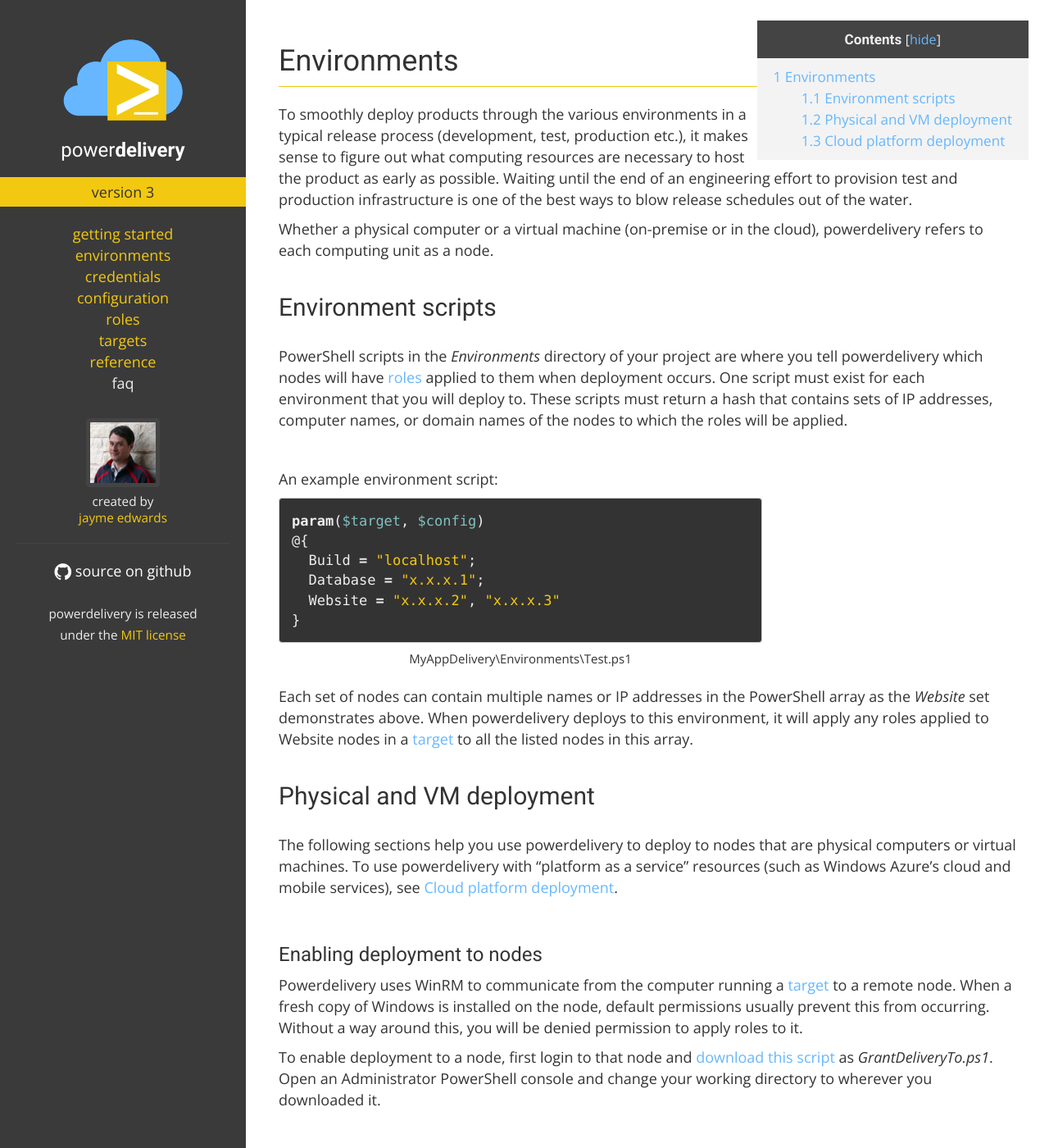
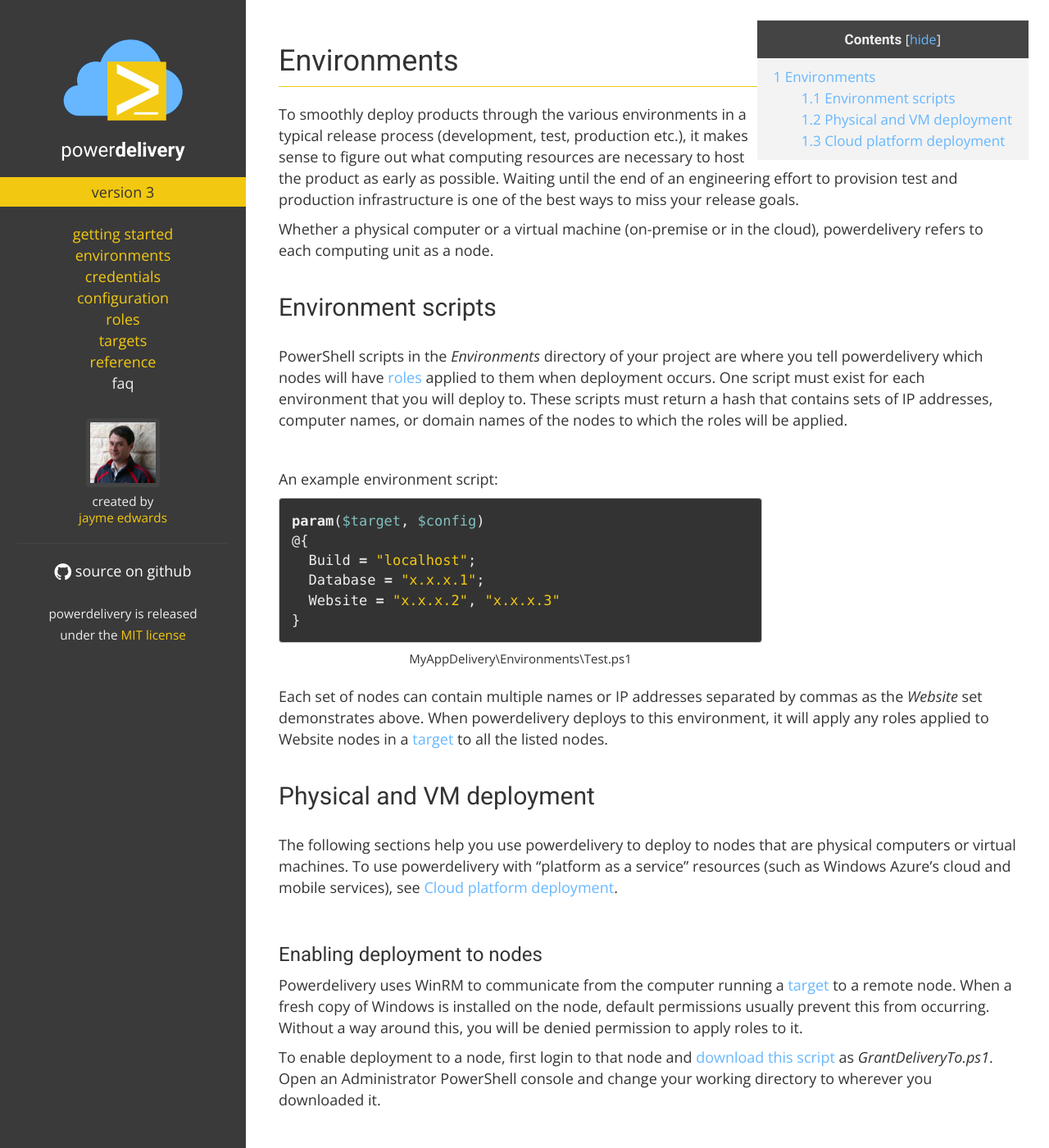
Before and after one commit to eavonius/powerdelivery, a Jekyll site: the page built from environments.markdown, in a window 1280 px wide and 1400 px high. Shown: the whole window at 82% size. Built offline with Jekyll 4.4.1, drawn with Linux system fonts in a browser that asks for light colours; nearby versions of some CDN libraries; some of the changed text lies outside the part shown.

Commit message:
More updates

```diff
--- a/credentials.markdown
+++ b/credentials.markdown
@@ -125,7 +125,7 @@ In your role script, use the *Credentials* property of the [$target parameter](r
 
 <br />
 
-The example below assumes credentials for *me@somewhere.com* were encrypted with the *ExampleKey* key:
+The example below assumes credentials for *me@somewhere.com* were encrypted with powerdelivery:
 
 {% highlight powershell %}
 Delivery:Role -Up {
--- a/environments.markdown
+++ b/environments.markdown
@@ -6,7 +6,7 @@ layout: page
 
 # Environments
 
-To smoothly deploy products through the various environments in a typical release process (development, test, production etc.), it makes sense to figure out what computing resources are necessary to host the product as early as possible. Waiting until the end of an engineering effort to provision test and production infrastructure is one of the best ways to blow release schedules out of the water.
+To smoothly deploy products through the various environments in a typical release process (development, test, production etc.), it makes sense to figure out what computing resources are necessary to host the product as early as possible. Waiting until the end of an engineering effort to provision test and production infrastructure is one of the best ways to miss your release goals.
 
 Whether a physical computer or a virtual machine (on-premise or in the cloud), powerdelivery refers to each computing unit as a node.
 
@@ -32,7 +32,7 @@ param($target, $config)
   </div>
 </div>
 
-Each set of nodes can contain multiple names or IP addresses in the PowerShell array as the *Website* set demonstrates above. When powerdelivery deploys to this environment, it will apply any roles applied to Website nodes in a [target](targets.html) to all the listed nodes in this array.
+Each set of nodes can contain multiple names or IP addresses separated by commas as the *Website* set demonstrates above. When powerdelivery deploys to this environment, it will apply any roles applied to Website nodes in a [target](targets.html) to all the listed nodes.
 
 <a name="physical_and_vm_deployment"></a>
 
@@ -58,7 +58,7 @@ The PowerShell console session below demonstrates permitting the user MYDOMAIN\s
     <div class="console">
 {% highlight powershell %}
 PS> .\GrantDeliveryTo.ps1 "MYDOMAIN\someuser"
-"MYDOMAIN\someuser" has been permitted to run PowerShell remotely on this computer.
+"MYDOMAIN\someuser" has been permitted to deploy to this computer with powerdelivery.
 {% endhighlight %}
     </div>
   </div>
--- a/getting-started.markdown
+++ b/getting-started.markdown
@@ -6,7 +6,9 @@ layout: page
 
 # Getting Started
 
-If you want to enable developers to deploy a product on their own computers and test it, then they or others may deploy it to other environments and eventually on to production, this is what powerdelivery does. It adheres to the tenets of [continuous delivery](http://www.continuousdelivery.org) enabling you to lock down VMs and cloud resources so they only get changed through scripts. If your IT assets are a mess because too many hands are on them - this is for you.
+You want developers to build, test, and deploy a product on their own computers. As often as possible, they or others may deploy it to other environments and eventually on to production without manual changes. If this sounds like you, this is what powerdelivery will help you accomplish.
+
+Powerdelivery adheres to the tenets of <a href="https://www.thoughtworks.com/continuous-delivery" target="_blank">continuous delivery</a> enabling you to lock down VMs and cloud resources so they only get changed through scripts. If your IT assets are a mess because too many hands are on them - this is for you.
 
 This page provides a walkthrough of getting setup and building a simple automated build to demonstrate some of the core features of powerdelivery. We'll just scratch the surface - to automate the release of your product, you'll want to read the rest of the topics when you're done here.
 
```
Also changed, not shown: other parts of credentials.markdown (+2 -2 lines).
